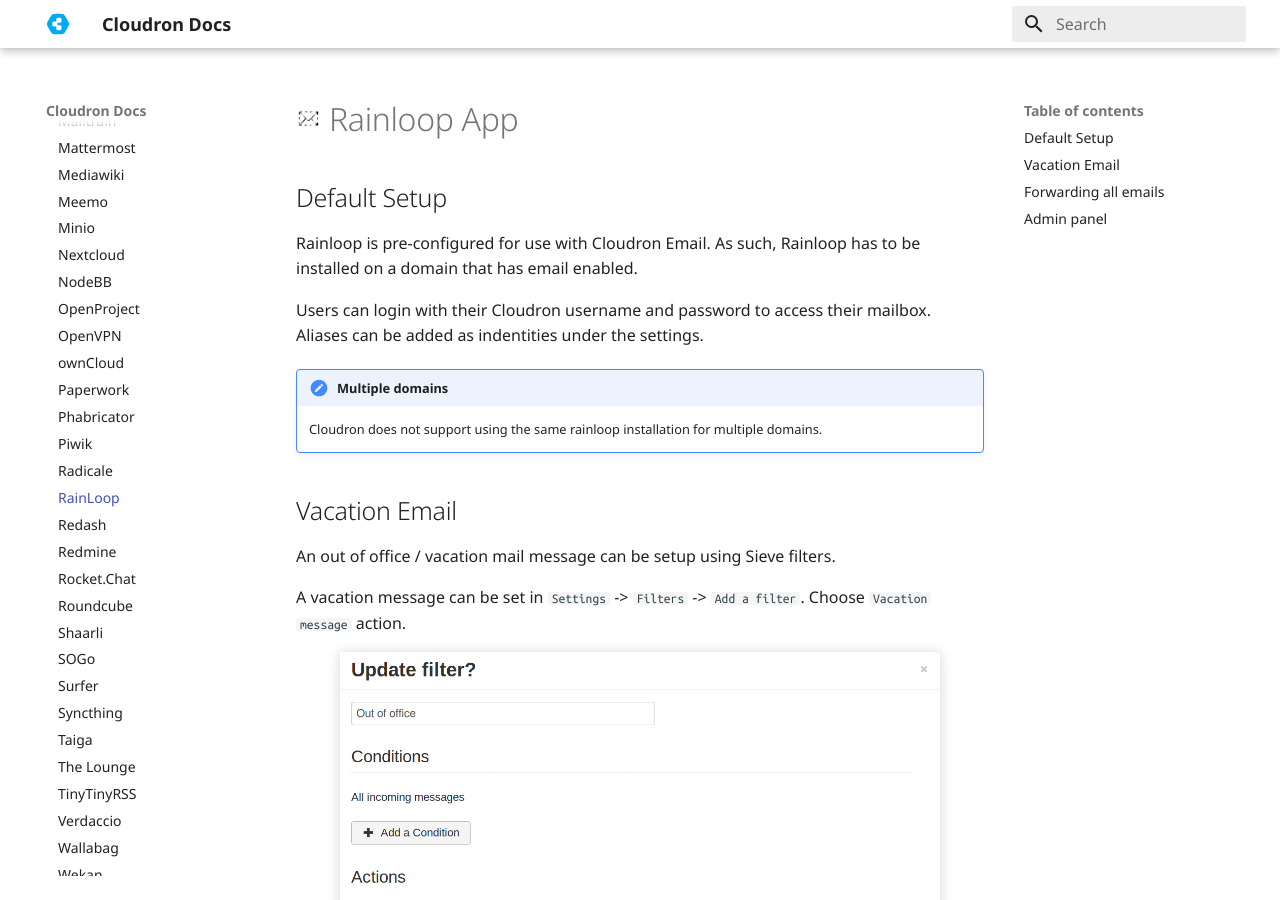
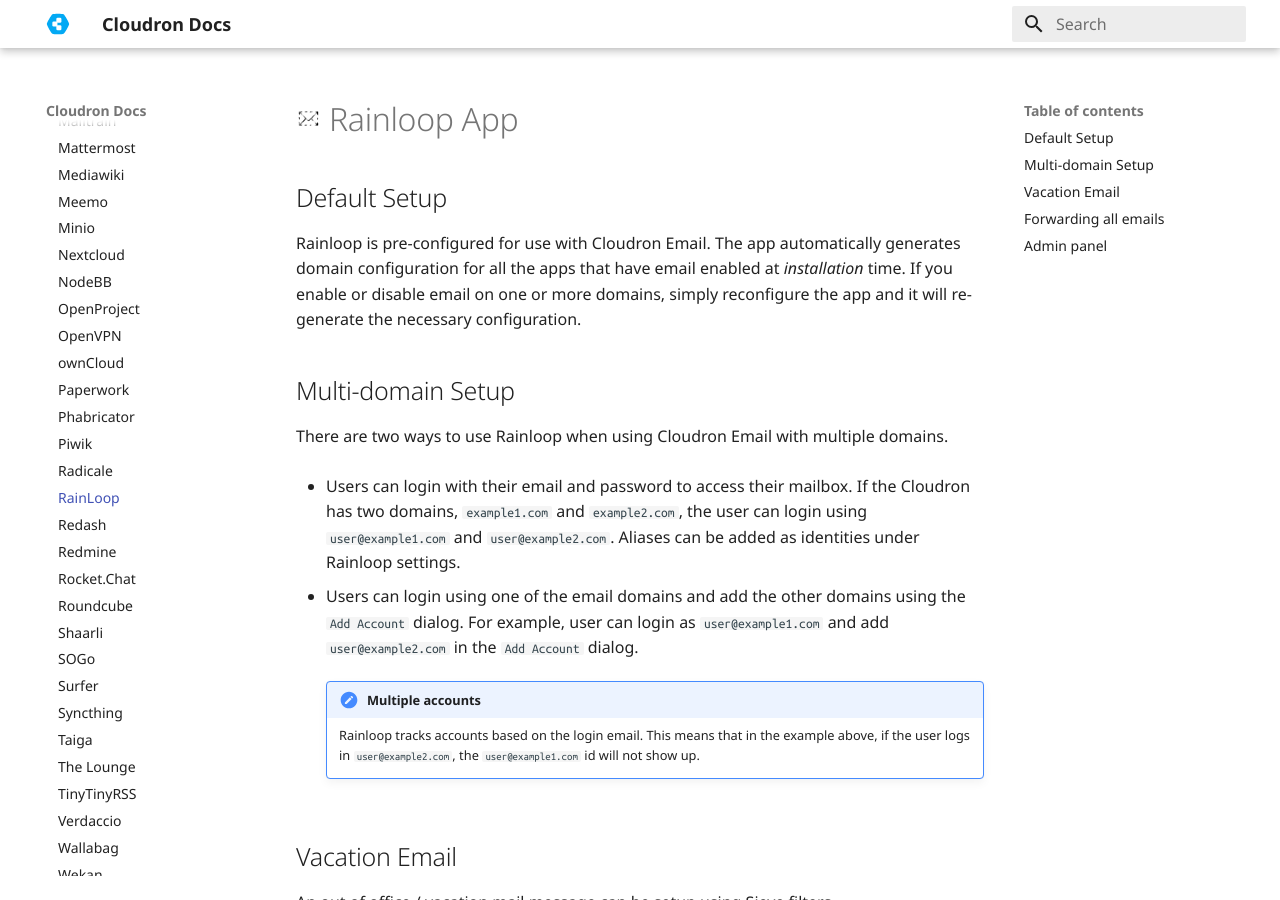
Before and after one commit to M-arcus/cloudron-docs, an MkDocs documentation site: the page built from docs/documentation/apps/rainloop.md, in a window 1280 px wide and 900 px high. Built offline with MkDocs 1.6.1 and Material for MkDocs 9.7.7, drawn with Linux system fonts in a browser that asks for light colours; old or Windows-style settings are respelled for this version of MkDocs.

Commit message:
Add note on rainloop multi-domain

```diff
--- a/docs/documentation/apps/rainloop.md
+++ b/docs/documentation/apps/rainloop.md
@@ -2,15 +2,29 @@
 
 ## Default Setup
 
-Rainloop is pre-configured for use with Cloudron Email. As such, Rainloop
-has to be installed on a domain that has email enabled.
+Rainloop is pre-configured for use with Cloudron Email. The app automatically
+generates domain configuration for all the apps that have email enabled at
+_installation_ time. If you enable or disable email on one or more domains,
+simply reconfigure the app and it will re-generate the necessary configuration.
 
-Users can login with their Cloudron username and password to access their
-mailbox. Aliases can be added as indentities under the settings.
+## Multi-domain Setup
 
-!!! note "Multiple domains"
-    Cloudron does not support using the same rainloop installation for multiple
-    domains.
+There are two ways to use Rainloop when using Cloudron Email with multiple
+domains.
+
+* Users can login with their email and password to access their mailbox. If the
+  Cloudron has two domains, `example1.com` and `example2.com`, the user can login
+  using `user@example1.com` and `user@example2.com`. Aliases can be added as identities
+  under Rainloop settings.
+
+* Users can login using one of the email domains and add the other domains
+  using the `Add Account` dialog. For example, user can login as `user@example1.com`
+  and add `user@example2.com` in the `Add Account` dialog.
+
+    !!! note "Multiple accounts"
+        Rainloop tracks accounts based on the login email. This means
+        that in the example above, if the user logs in `user@example2.com`, the
+        `user@example1.com` id will not show up.
 
 ## Vacation Email
 
```
